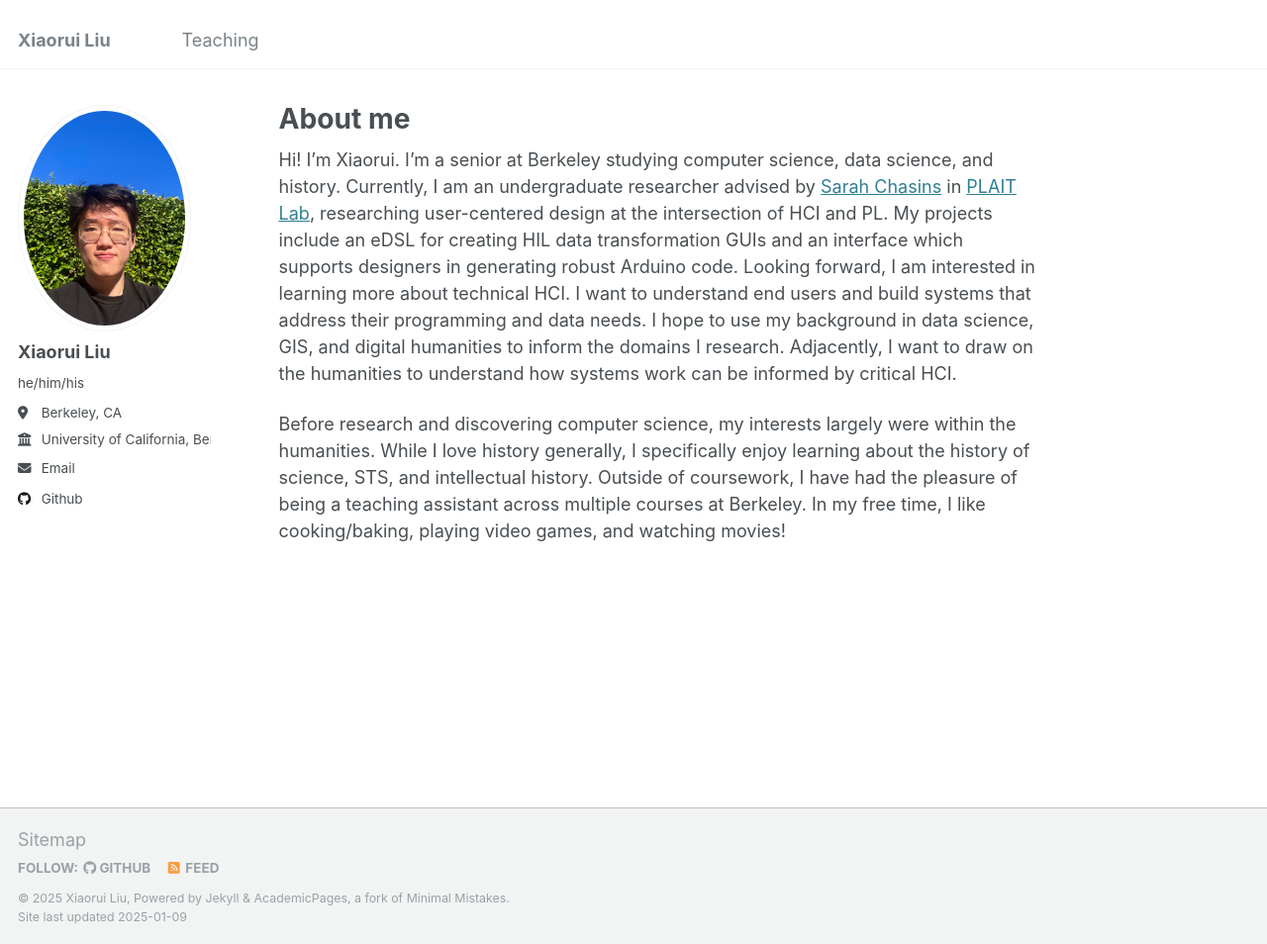
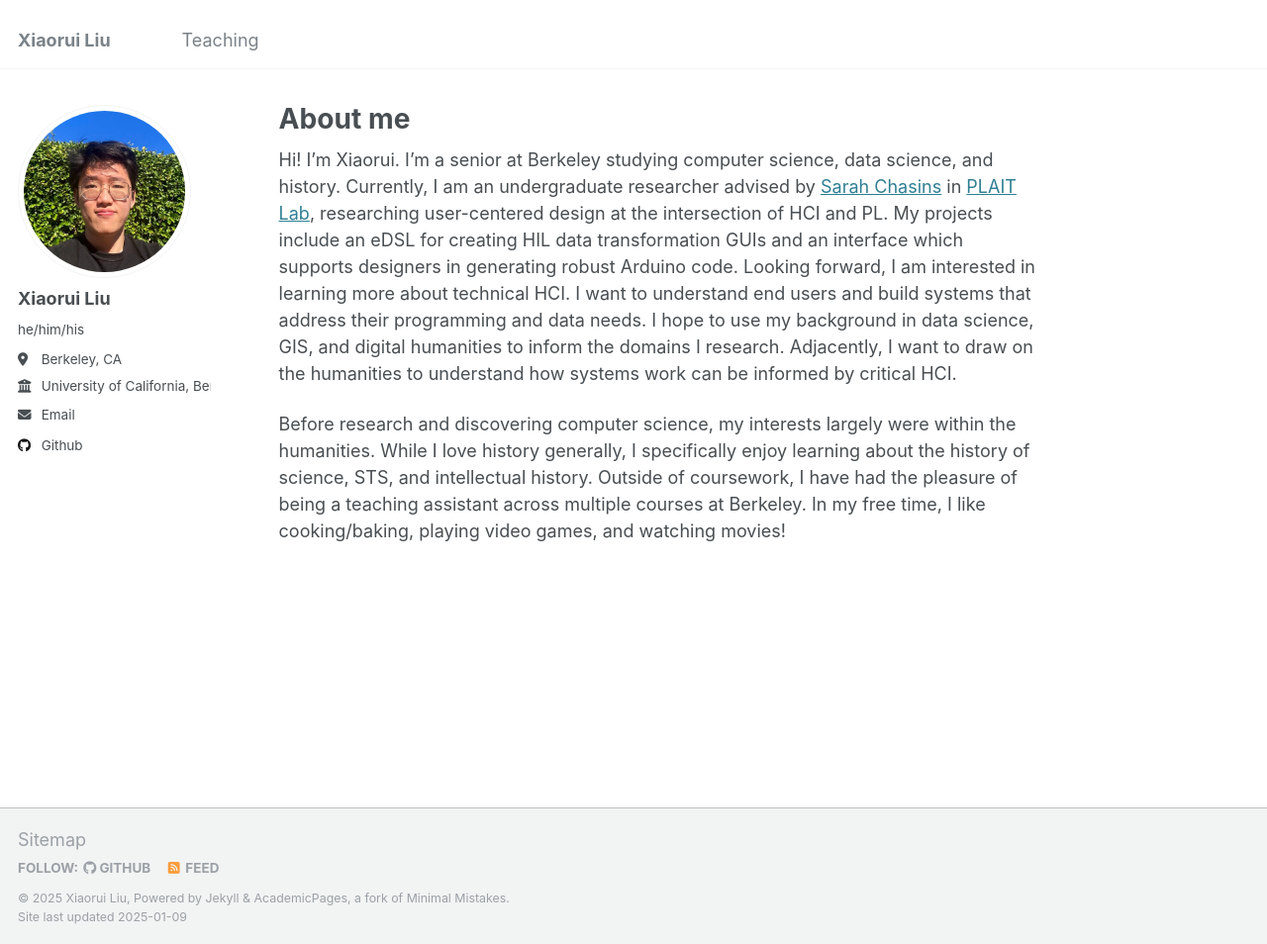
Before and after one commit to xiaoruiyliu/xiaoruiyliu.github.io, a Jekyll site: the page built from _pages/about.md, in a window 1280 px wide and 954 px high. Shown: the whole window at 99% size. Built offline with Jekyll 4.4.1, drawn with Linux system fonts in a browser that asks for light colours.

Commit message:
Update _config.yml

```diff
--- a/_config.yml
+++ b/_config.yml
@@ -21,7 +21,7 @@ repository               : "xiaoruiyliu/xiaoruiyliu.github.io"
 #               Additional customization can be done by editing /_includes/author-profile.html
 author:
   # Biographic information
-  avatar           : "IMG_2311.jpg"
+  avatar           : "Xiaorui_Liu.jpg"
   name             : "Xiaorui Liu"
   pronouns         : "he/him/his"
   # bio              : "Short biography for the left-hand sidebar"
```
